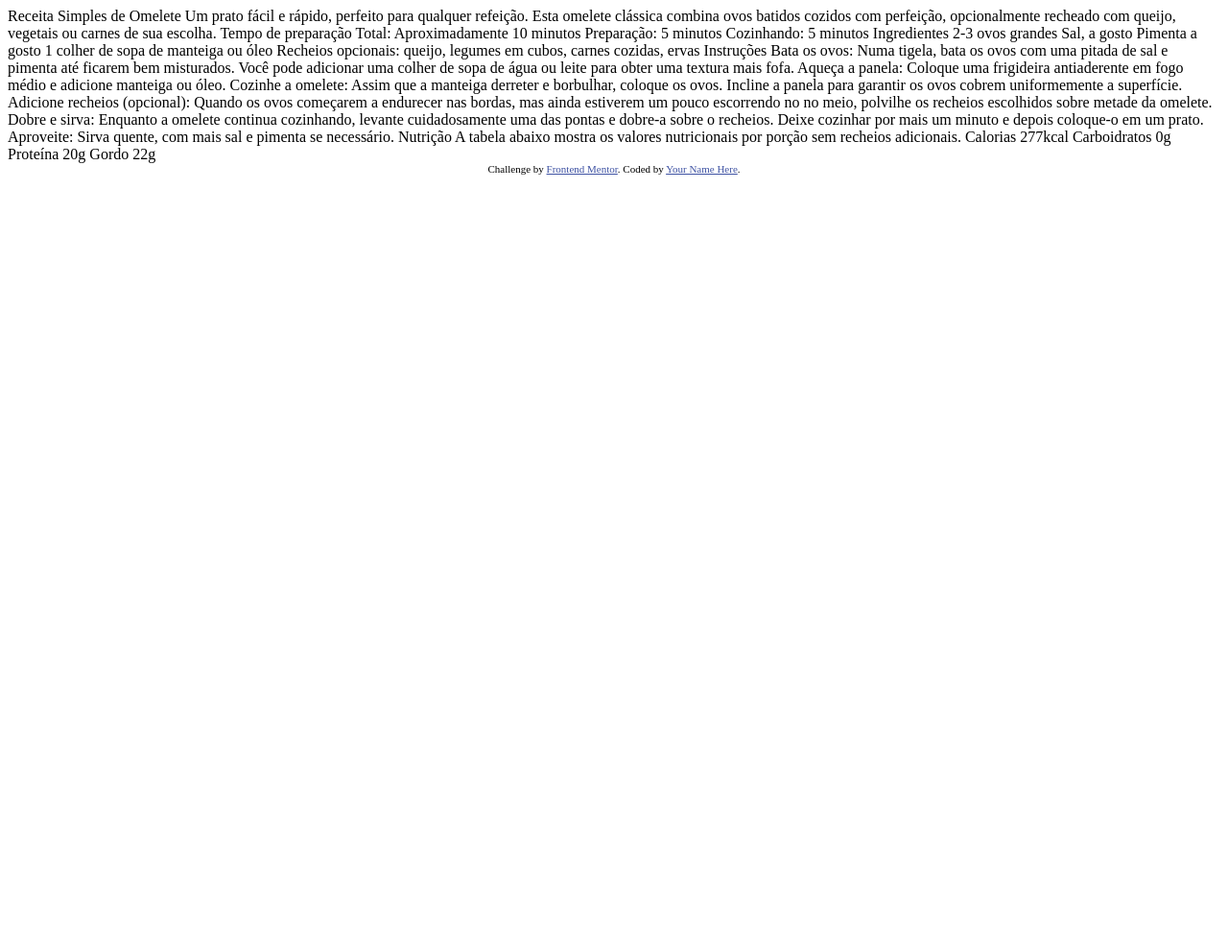
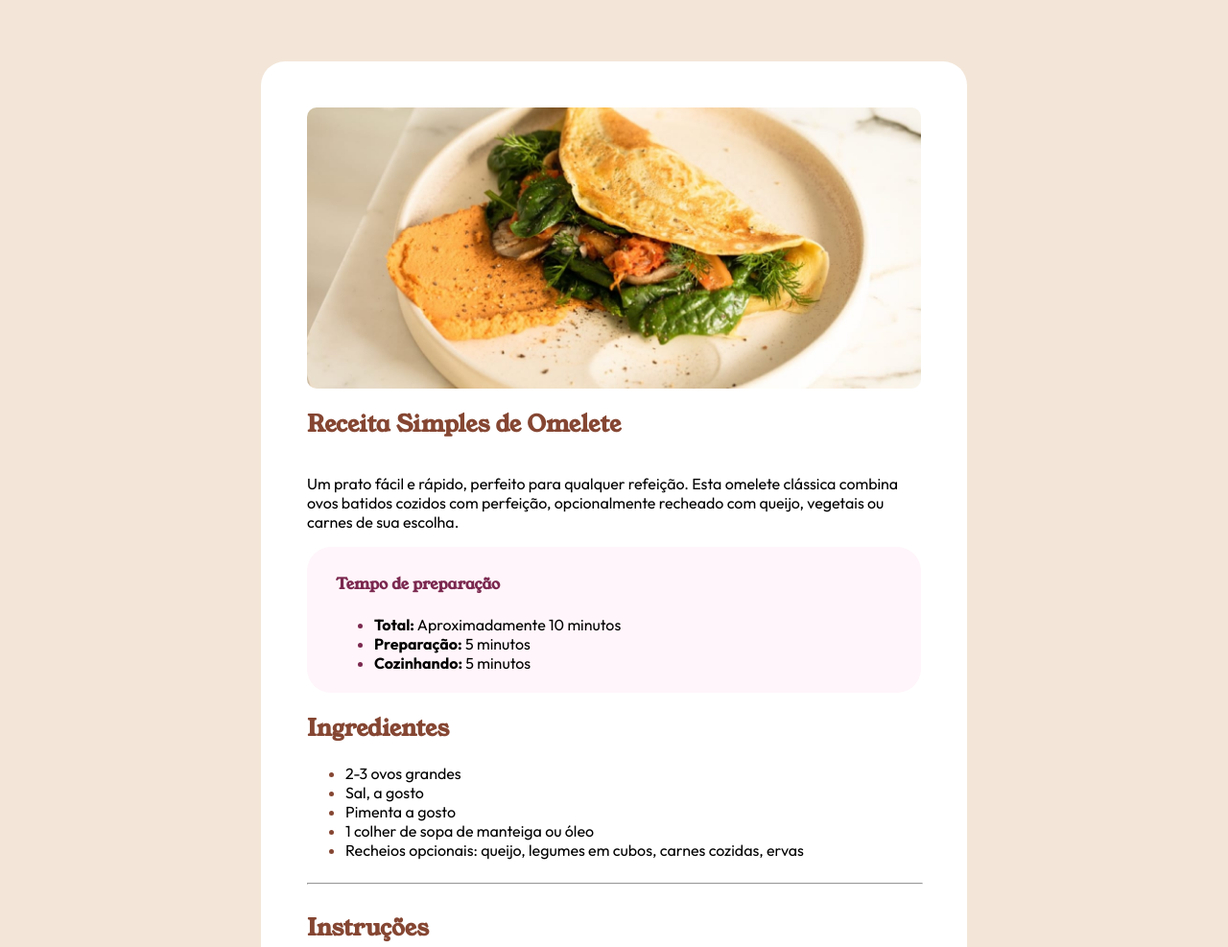
Before and after one commit to GuuiilheermeeD/ReceitasCulinarias, a plain HTML site: page index.html in a window 1280 px wide. Shown: the top 987 px of the page at 96% size. Before the commit the page ends 800 px from the top, so only its background shows below. Drawn offline with Linux system fonts and the light colour scheme.

Commit message:
Desktop finalizado

```diff
--- a/index.html
+++ b/index.html
@@ -1,77 +1,161 @@
 <!DOCTYPE html>
 <html lang="pt-br">
+
 <head>
   <meta charset="UTF-8">
   <meta name="viewport" content="width=device-width, initial-scale=1.0">
 
   <link rel="icon" type="image/png" sizes="32x32" href="./assets/images/favicon-32x32.png">
+  <link rel="stylesheet" href="style.css">
+
+  <link rel="preconnect" href="https://fonts.googleapis.com">
+  <link rel="preconnect" href="https://fonts.gstatic.com" crossorigin>
+  <link href="https://fonts.googleapis.com/css2?family=Outfit:wght@100..900&family=Young+Serif&display=swap"
+    rel="stylesheet">
 
   <title>Frontend Mentor | Recipe page</title>
 
   <!-- Feel free to remove these styles or customise in your own stylesheet 👍 -->
   <style>
-    .attribution { font-size: 11px; text-align: center; }
-    .attribution a { color: hsl(228, 45%, 44%); }
+    .attribution {
+      font-size: 11px;
+      text-align: center;
+    }
+
+    .attribution a {
+      color: hsl(228, 45%, 44%);
+    }
   </style>
 </head>
+
 <body>
 
-  Receita Simples de Omelete
+  <main class="caixa_principal">
+    <section class="caixa_secundaria">
+      <div class="imagem_omelete">
+        <img src="assets/images/image-omelette.jpeg" alt="omelete">
+      </div>
+      <h1 class="titulo_principal">Receita Simples de Omelete</h1>
 
-  Um prato fácil e rápido, perfeito para qualquer refeição. Esta omelete clássica combina ovos batidos cozidos
-  com perfeição, opcionalmente recheado com queijo, vegetais ou carnes de sua escolha.
+      <p>Um prato fácil e rápido, perfeito para qualquer refeição. Esta omelete clássica combina ovos batidos cozidos
+        com perfeição, opcionalmente recheado com queijo, vegetais ou carnes de sua escolha.
+      </p>
 
-  Tempo de preparação
+      <div class="preparo">
+        <h4 class="titulo_preparo">Tempo de preparação</h2>
+          <ul>
+            <li>
+              <strong>Total:</strong> Aproximadamente 10 minutos
+            </li>
+            <li>
+              <strong>Preparação:</strong> 5 minutos
+            </li>
+            <li>
+              <strong>Cozinhando:</strong> 5 minutos
+            </li>
+          </ul>
+      </div>
 
-  Total: Aproximadamente 10 minutos
-  Preparação: 5 minutos
-  Cozinhando: 5 minutos
+      <div class="Instrucoes">
+        <h2 class="sub_titulo">Ingredientes</h2>
+        <ul>
+          <li>
+            2-3 ovos grandes
+          </li>
+          <li>
+            Sal, a gosto
+          </li>
+          <li>
+            Pimenta a gosto
+          </li>
+          <li>
+            1 colher de sopa de manteiga ou óleo
+          </li>
+          <li>
+            Recheios opcionais: queijo, legumes em cubos, carnes cozidas, ervas
+          </li>
+        </ul>
+      </div>
 
-  Ingredientes
+      <hr>
+      <h2 class="sub_titulo">Instruções</h2>
+      <ul class="lista_numerada">
+        <li>
+          <p><strong>Bata os ovos:</strong> Numa tigela, bata os ovos com uma pitada de sal e pimenta até ficarem bem
+            misturados.
+            Você pode adicionar uma colher de sopa de água ou leite para obter uma textura mais fofa.
+          </p>
+        </li>
+        <li>
+          <p>
+            <strong>Aqueça a panela:</strong> Coloque uma frigideira antiaderente em fogo médio e adicione manteiga ou
+            óleo.
+          </p>
+        </li>
+        <li>
+          <p>
+            <strong>Cozinhe a omelete:</strong> Assim que a manteiga derreter e borbulhar, coloque os ovos. Incline a
+            panela para
+            garantir
+            os ovos cobrem uniformemente a superfície.
+        </li>
+        <li>
+          <p>
+            <strong>Adicione recheios (opcional):</strong> Quando os ovos começarem a endurecer nas bordas, mas ainda
+            estiverem um pouco
+            escorrendo no meio, polvilhe os recheios escolhidos sobre metade da omelete.
+        </li>
+        <li>
+          <p>
+            <strong>Dobre e sirva:</strong> Enquanto a omelete continua cozinhando, levante cuidadosamente uma das
+            pontas e dobre-a
+            sobre o recheios. Deixe cozinhar por mais um minuto e depois coloque-o em um prato.
+        </li>
+        <li>
+          <p>
+            <strong>Aproveite:</strong> Sirva quente, com mais sal e pimenta se necessário.
 
-  2-3 ovos grandes
-  Sal, a gosto
-  Pimenta a gosto
-  1 colher de sopa de manteiga ou óleo
-  Recheios opcionais: queijo, legumes em cubos, carnes cozidas, ervas
+        </li>
+      </ul>
 
-  Instruções
+      <hr>
 
-  Bata os ovos: Numa tigela, bata os ovos com uma pitada de sal e pimenta até ficarem bem misturados.
-  Você pode adicionar uma colher de sopa de água ou leite para obter uma textura mais fofa.
+      <div>
+      <h2 class="sub_titulo">Nutrição</h2>
+      <p>
+        A tabela abaixo mostra os valores nutricionais por porção sem recheios adicionais.
+      </p>
+        <div class="tabela">
+        <div class="linha">
+          <div class="coluna">Calorias</div>
+          <div class="coluna "> <strong>277kcal</strong></div>
+        </div>
+        <hr>
+        <div class="linha">
+          <div class="coluna">Carboidratos</div>
+          <div class="coluna "><strong>0g</strong></div>
+        </div>
+        <hr>
+        <div class="linha">
+          <div class="coluna">Proteína</div>
+          <div class="coluna "><strong>20g</strong></div>
+        </div>
+        <hr>
+        <div class="linha">
+          <div class="coluna">Gordo</div>
+          <div class="coluna "><strong>22g</strong></div>
+        </div>
+      </div>
+    </section>
 
-  Aqueça a panela: Coloque uma frigideira antiaderente em fogo médio e adicione manteiga ou óleo.
 
-  Cozinhe a omelete: Assim que a manteiga derreter e borbulhar, coloque os ovos. Incline a panela para garantir
-  os ovos cobrem uniformemente a superfície.
+    <footer>
+      <div class="attribution">
+        Challenge by <a href="https://www.frontendmentor.io?ref=challenge" target="_blank">Frontend Mentor</a>.
+        Coded by <a href="#">Your Name Here</a>.
+      </div>
+    </footer>
+  </main>
+</body>
 
-  Adicione recheios (opcional): Quando os ovos começarem a endurecer nas bordas, mas ainda estiverem um pouco escorrendo no
-  no meio, polvilhe os recheios escolhidos sobre metade da omelete.
-
-  Dobre e sirva: Enquanto a omelete continua cozinhando, levante cuidadosamente uma das pontas e dobre-a sobre o
-  recheios. Deixe cozinhar por mais um minuto e depois coloque-o em um prato.
-
-  Aproveite: Sirva quente, com mais sal e pimenta se necessário.
-
-  Nutrição
-
-  A tabela abaixo mostra os valores nutricionais por porção sem recheios adicionais.
-
-  Calorias
-  277kcal
-
-  Carboidratos
-  0g
-
-  Proteína
-  20g
-
-  Gordo
-  22g
-
-  <div class="attribution">
-    Challenge by <a href="https://www.frontendmentor.io?ref=challenge" target="_blank">Frontend Mentor</a>.
-    Coded by <a href="#">Your Name Here</a>.
-  </div>
-</body>
 </html>
--- /dev/null
+++ b/style.css
@@ -0,0 +1,115 @@
+body {
+    margin: 0;
+    padding: 0;
+    border: 0;
+}
+hr{
+    width: 100%;
+}
+:root {
+    /* Primário */
+    --cor-primaria: #854632;
+    --cor-secundaria: #7b284f;
+
+    /* Neutro */
+    --White: #ffffff;
+    --Rose-White: #fff5fa;
+    --Eggshell: #f3e6d8;
+    --Light-Grey: #e4ded8;
+    --Wenge-Brown: #5f574e;
+    --Dark-Charcoal: #302d2c;
+
+    /* Cor das Fontes "Sub-titulos"*/
+    --Nutmeg: #854632;
+    --Dark-Raspberry: #7b284f;
+
+    font-size: 1em;
+    --fonte-titulo: "Young Serif", serif;
+    font-family: "Outfit", sans-serif;
+    font-style: normal;
+
+}
+
+.caixa_principal {
+    width: 100%;
+    display: flex;
+    padding: 5% 0;
+    justify-content: center;
+    align-items: center;
+    background-color: var(--Eggshell);
+    flex-direction: column;
+}
+
+.caixa_secundaria {
+    display: flex;
+    flex-direction: column;
+    background-color: var(--White);
+    width: 50%;
+    padding: 3em;
+    border-radius: 25px;
+}
+
+.imagem_omelete,
+.imagem_omelete img {
+    display: flex;
+    justify-content: center;
+    width: 100%;
+    border-radius: 10px;
+
+}
+
+.preparo {
+    background-color: var(--Rose-White);
+    border-radius: 25px;
+    padding: 5px 30px;
+    font-family: var(--fonte-principal);
+}
+
+.titulo_principal,
+.titulo_preparo,
+.sub_titulo, .tabela strong{
+    font-family: var(--fonte-titulo);
+    font-weight: 600;
+    color: var(--cor-primaria);
+}
+
+
+
+.titulo_preparo {
+    color: #7b284f;
+}
+
+.container {
+    display: flex;
+    flex-direction: column;
+}
+.lista_numerada{
+    list-style: decimal;
+}
+.preparo li::marker{
+    color: var(--cor-secundaria);
+}
+li::marker{
+    color: var(--cor-primaria);
+    font-weight: 600;
+}
+
+.tabela strong{
+    font-family: var(--fonte-principal);
+}
+.linha {
+    display: flex;
+    flex-direction: row;
+}
+
+.coluna{
+   width: 100%;
+    border: 0 solid black;
+    padding: 3px;
+}
+
+@media screen and (min-width: 1441px) {
+    .caixa_secundaria {
+        width: 40%;
+    }
+}
```
Also changed, not shown: 1 other file.
